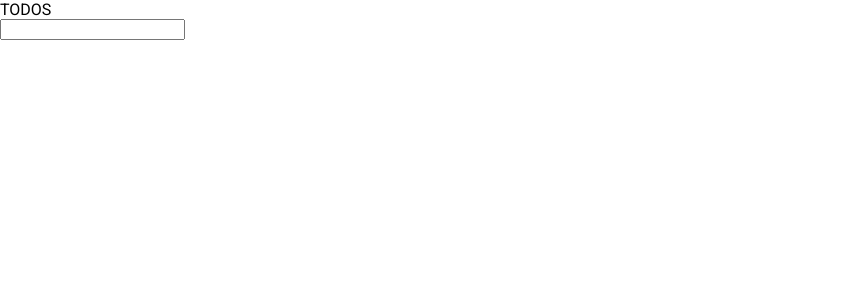
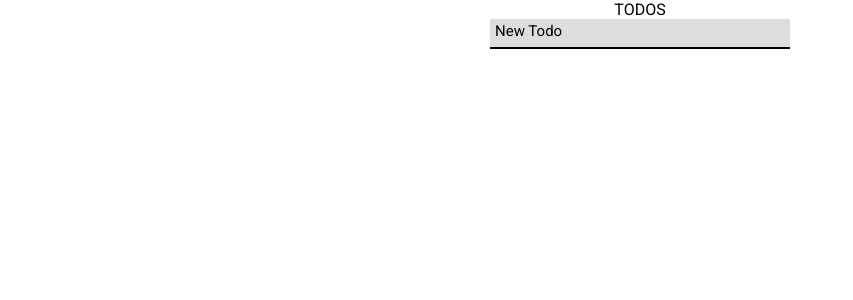
Before and after one commit to GilbertoFreitasJunior997/react-todo, a React (Create React App) app: page / in a window 1280 px wide. Shown: the top 300 px of the page, without its empty margins (0-853 px from the left). Built offline with nearby package versions, Linux system fonts and the light colour scheme.

Commit message:
input style

```diff
--- a/src/Todos.tsx
+++ b/src/Todos.tsx
@@ -1,13 +1,19 @@
 import { FC } from "react";
 import Textbox from "./components/textbox";
 import Todo from "./components/todo";
+import { Container } from './styles';
 
 const Todos: FC = () => {
     return (
-        <>
+        <Container>
             TODOS
-            <Textbox />
-        </>
+            <Textbox
+                label="New Todo"
+                onSubmit={(val: string) => {
+                    console.log(val);
+                }}
+            />
+        </Container>
     )
 }
 
--- a/src/components/textbox/index.tsx
+++ b/src/components/textbox/index.tsx
@@ -1,10 +1,43 @@
-import { FC } from "react";
+import { FC, useEffect, useRef } from "react";
+import { Input, Label, InputContainer } from './styles';
+import TextboxProps from './props';
 
-const Textbox: FC = () => {
+const Textbox: FC<TextboxProps> = ({ onSubmit, label }) => {
+    const inputRef = useRef<HTMLInputElement>(null)
+    const labelRef = useRef<HTMLLabelElement>(null);
+
+    const id = `input-${label}`;
+
+    const OnInputFocus = () => {
+        labelRef.current?.classList.add("label-focus")
+    }
+
+    const OnInputBlur = () => {
+        if(!inputRef.current?.value)
+            labelRef.current?.classList.remove("label-focus")
+    }
+
     return (
-        <form>
-            <input />
-        </form>
+        <InputContainer
+            onSubmit={(e) => {
+                e.preventDefault();
+                onSubmit(inputRef.current?.value || "");
+            }}
+        >
+            <Label
+                htmlFor={id}
+                ref={labelRef}
+            >
+                {label}
+            </Label>
+
+            <Input
+                ref={inputRef}
+                id={id}
+                onFocus={OnInputFocus}
+                onBlur={OnInputBlur}
+            />
+        </InputContainer>
     )
 }
 
--- /dev/null
+++ b/src/components/textbox/props.ts
@@ -0,0 +1,4 @@
+export default interface TextboxProps {
+    onSubmit(val: string): void;
+    label: string;
+}
--- a/src/components/textbox/styles.ts
+++ b/src/components/textbox/styles.ts
@@ -1,5 +1,45 @@
-import styled from "styled-components";
+import styled from "styled-components"
+
+export const InputContainer = styled.form`
+    position: relative;
+    width: 300px;
+    height: 30px;
+
+    .label-focus {
+        top: -2px;
+        left: 3px;
+        font-size: 12px;
+        line-height: 12px;
+    }
+`;
+
+export const Label = styled.label`
+    position: absolute;
+
+    width: fit-content;
+    height: 100%;
+    line-height: 15px;
+    font-size: 15px;
+    top: 5px;
+    left: 5px;
+
+    transition: all 100ms ease-in-out;
+`;
 
 export const Input = styled.input`
+    outline: none;
+    border: none;
+    border-bottom: 1px solid #CCCCCC;
 
-`
+    transition: all 100ms ease-in-out;
+
+    padding: 0 10px;
+
+    width: 100%;
+    height: 100%;
+
+    border-bottom: 2px solid black;
+    background-color: #DDDDDD;
+    :focus {
+    }
+`;
--- /dev/null
+++ b/src/styles.ts
@@ -0,0 +1,13 @@
+import styled from 'styled-components';
+
+export const Container = styled.div`
+    display: flex;
+    flex-direction: column;
+
+    width: 100vw;
+    min-width: 100vw;
+    height: 100vh;
+    min-height: 100vh;
+
+    align-items: center;
+`
```
